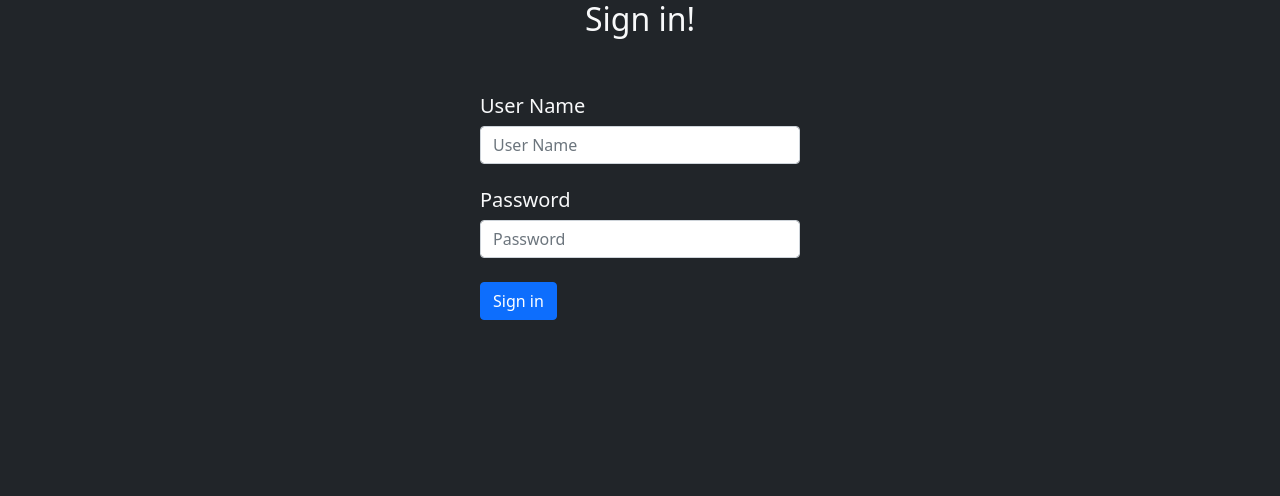
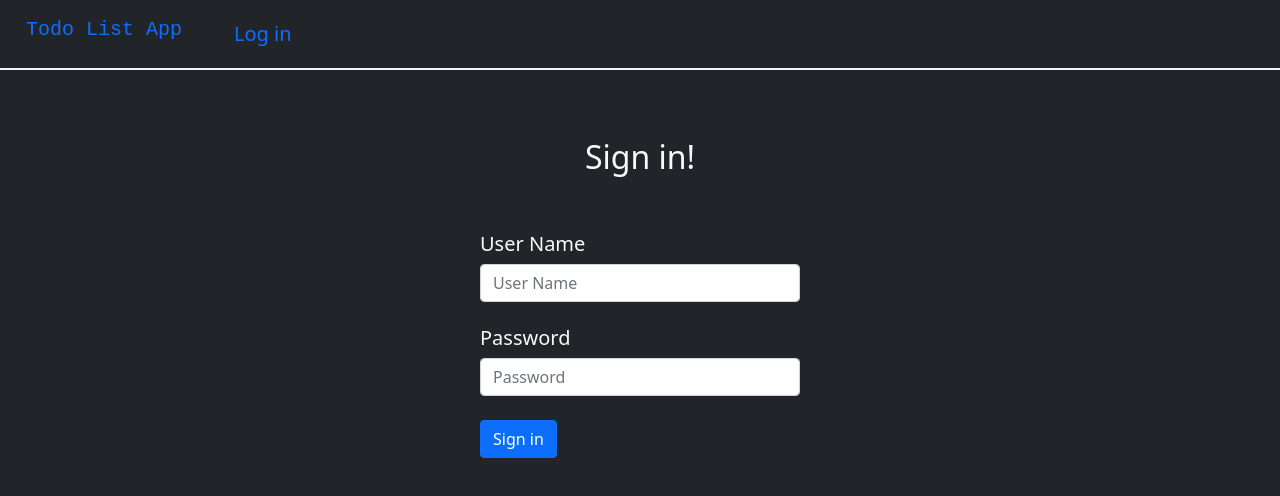
Before and after one commit to dci-team-projects/todo-list-backend, a React (Create React App) app in the folder client/: page /signin in a window 1280 px wide. Shown: the top 496 px of the page. Built offline with nearby package versions, Linux system fonts and the light colour scheme; no server answers.

Commit message:
added some nav links

```diff
--- a/client/src/components/App.js
+++ b/client/src/components/App.js
@@ -7,12 +7,14 @@ import Register from "./Register";
 import SignIn from "./SignIn";
 import Dashboard from "./Dashboard";
 import GlobalState from "./GlobalState";
+import Header from "./Header";
 
 const App = () => {
   return (
     <div className="vh-100 bg-dark text-light ">
       <GlobalState>
         <Router>
+          <Header />
           <Switch>
             <Route exact path="/">
               <Homepage />
--- a/client/src/components/GlobalState.js
+++ b/client/src/components/GlobalState.js
@@ -13,14 +13,15 @@ function GlobalState(props) {
   const todoData = {
     title: "",
     description: "",
+    user: "",
   };
 
   //initializing state
 
-  const [singleUserData, updateData] = useState(data);
-  const [allUserData, setUserData] = useState([]);
-  const [id, updateId] = useState({});
-  const [todo, setTodo] = useState(todoData);
+  const [singleUserData, updateData] = useState(data); //state for single user data during signup
+  const [allUserData, setUserData] = useState([]); //here we are fetching all users
+  const [id, updateId] = useState({}); //here we are fetching just the User ID
+  const [todo, setTodo] = useState(todoData); //state to create todos
 
   return (
     <TodoListContext.Provider
--- a/client/src/components/Header.js
+++ b/client/src/components/Header.js
@@ -1,45 +1,25 @@
-// import React, { useState, useEffect } from "react";
-// import { Container, Navbar } from "react-bootstrap";
-// import { Link } from "react-router-dom";
-// import { FcTodoList } from "react-icons/fc";
+import { Link, useLocation } from "react-router-dom";
 
-// function Header() {
-//   const [hideNavItems, setHideNavItems] = useState(true);
+function Header() {
+  const location = useLocation();
+  return (
+    <header>
+      <Link to="/" className="nav-link">
+        <h3 className="logo">Todo List App</h3>
+      </Link>
+      <nav>
+        <Link to="/signin" className="nav-link">
+          {location.pathname === "/" || location.pathname === "/register"
+            ? "Log in"
+            : null}
+          {location.pathname === "/signin" && "Log in"}
+        </Link>
+        <Link to="/" className="nav-link">
+          {location.pathname === "/dashboard" ? "Log out" : null}
+        </Link>
+      </nav>
+    </header>
+  );
+}
 
-//   useEffect(() => {
-//     if (
-//       window.location.pathname === "/welcome" ||
-//       "/dashboard" ||
-//       "/register"
-//     ) {
-//       setHideNavItems(false);
-//     }
-//   }, [hideNavItems]);
-
-//   return (
-//     <div className="header">
-//       <div className="wrapper-logo">
-//         <FcTodoList className="logo" size="60px" />
-//       </div>
-//       <nav className="wrapper-links">
-//         {hideNavItems ? (
-//           <Link className="link" path={"/signin"}>
-//             signin
-//           </Link>
-//         ) : (
-//           <>
-//             <Link className="link" path="/homepage">
-//               signout
-//             </Link>
-
-//             <Link className="link" path="/dashboard">
-//               dashboard
-//             </Link>
-//           </>
-//         )}
-//       </nav>
-//     </div>
-//   );
-// }
-
-// export default Header;
+export default Header;
--- a/client/src/components/Register.js
+++ b/client/src/components/Register.js
@@ -1,8 +1,10 @@
 import { useState } from "react";
-import { Redirect } from "react-router-dom";
+import { useHistory } from "react-router-dom";
 // import formInputs from "../helpers/FormInputs";
 
 const Register = () => {
+  const history = useHistory();
+
   const data = {
     username: "",
     firstName: "",
@@ -37,9 +39,7 @@ const Register = () => {
           setCurrentUser(data.firstName);
         })
         .then(() => {
-          if (currentUser.length > 1) {
-            return <Redirect to="/welcome" />; //this will only work after authentication
-          }
+          history.push("/dashboard");
         })
         .catch((error) => {
           console.error("Error:", error);
--- a/client/src/components/SignIn.js
+++ b/client/src/components/SignIn.js
@@ -1,7 +1,13 @@
-import { useState, useEffect, useContext } from "react";
+import { useEffect, useContext } from "react";
+import { useHistory } from "react-router";
 import TodoListContext from "../context/createContext";
 
 const SignIn = () => {
+  //initializing useHistory
+  const history = useHistory();
+
+  //importing state from context
+
   const { singleUserData, updateData, allUserData, setUserData, id, updateId } =
     useContext(TodoListContext);
 
@@ -31,12 +37,13 @@ const SignIn = () => {
 
   //create find function and store id in singleuserdataobject
 
-  const handleSubmit = (e) => {
+  const handleSubmit = async (e) => {
     e.preventDefault();
-    const findUserId = allUserData.find(
+    const findUserId = await allUserData.find(
       ({ username }) => username === singleUserData.username
     );
-    updateId(findUserId);
+    await updateId(findUserId);
+    history.push("/dashboard");
   };
 
   console.log(id);
@@ -44,7 +51,7 @@ const SignIn = () => {
   return (
     <div>
       <div className="w-100 h-75 d-flex justify-content-center flex-column align-items-center">
-        <h2 className="pb-5">Sign in!</h2>
+        <h2 className="p-5">Sign in!</h2>
         <form className="w-25">
           <div className="form-group pb-4">
             <label htmlFor="username">
--- a/client/src/components/TodoList.js
+++ b/client/src/components/TodoList.js
@@ -3,12 +3,13 @@ import TodoItem from "./TodoItem";
 import TodoListContext from "../context/createContext";
 
 const TodoList = () => {
-  const { todo, setTodo } = useContext(TodoListContext);
+  const { todo, setTodo, id } = useContext(TodoListContext);
 
   const handleChange = (e) => {
     setTodo({
       ...todo,
       [e.target.name]: e.target.value,
+      user: id._id,
     });
   };
 
--- a/client/src/scss/components/_header.scss
+++ b/client/src/scss/components/_header.scss
@@ -1,27 +1,25 @@
-.header {
-  width: 100%;
-  background-color: #ffdfd6;
+header {
+  border-bottom: 2px whitesmoke solid;
+  margin-bottom: 20px;
   display: flex;
   flex-direction: row;
-  justify-content: space-around;
-  padding-left: 2%;
-  padding-right: 2%;
   align-items: center;
+}
 
-  .wrapper-logo {
-    width: 3rem;
-  }
+nav {
+  padding: 10px;
+  display: flex;
+  flex-direction: row;
+  align-items: center;
+}
 
-  .wrapper-links {
-    // outline: 2px solid red;
-    width: fit-content;
-    display: flex;
-    flex-direction: row;
-    justify-content: space-evenly;
-  }
+.nav-link {
+  text-decoration: none;
+  font-size: 20px;
+}
 
-  .link {
-    padding-left: 4%;
-    text-decoration: none;
-  }
+.logo {
+  font-family: monospace;
+  font-size: 20px;
+  padding: 10px;
 }
```
Also changed, not shown: 1 other file (tests, documents, lock files or other folders).
